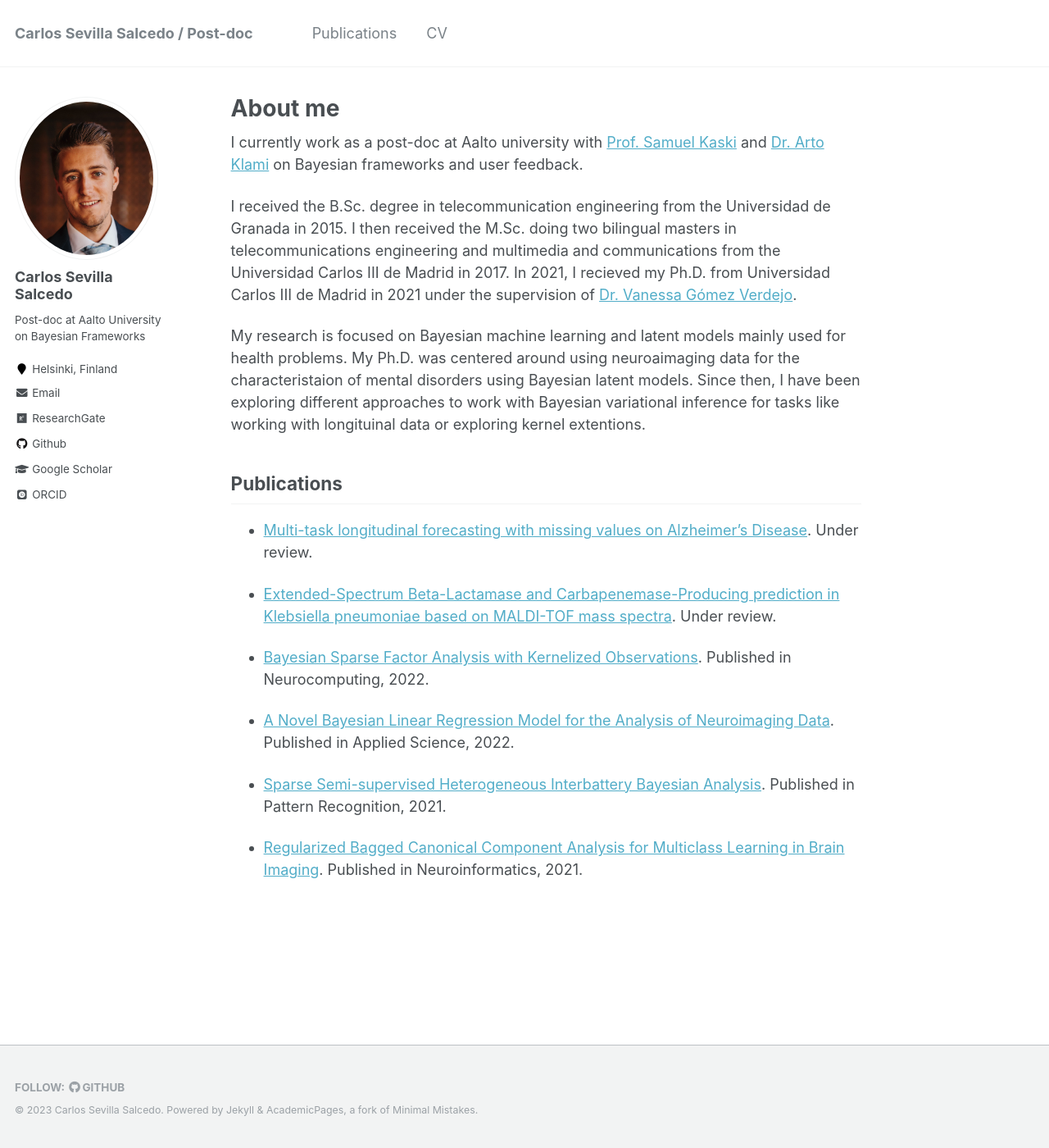
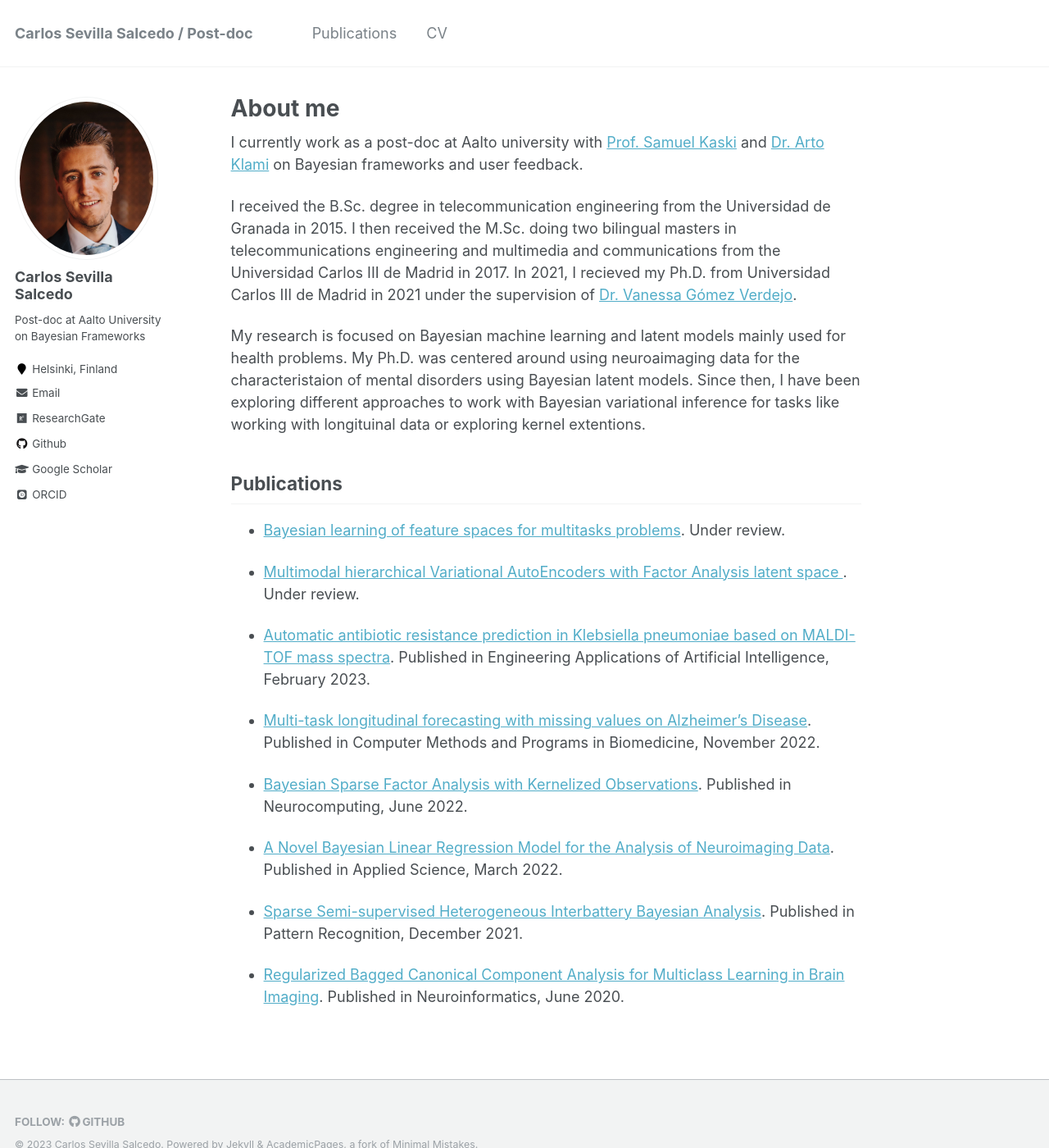
Before and after one commit to sevisal/sevisal.github.io, a Jekyll site: the page built from _pages/about.md, in a window 1280 px wide and 1400 px high. Shown: the whole window at 82% size. Built offline with Jekyll 4.4.1, drawn with Linux system fonts in a browser that asks for light colours; some web fonts are replaced.

Commit message:
Update publications

```diff
--- a/_pages/about.md
+++ b/_pages/about.md
@@ -17,20 +17,27 @@ My research is focused on Bayesian machine learning and latent models mainly use
 
 ## Publications
 
-- [Multi-task longitudinal forecasting with missing values on Alzheimer's Disease](https://arxiv.org/abs/2201.05040).
+- [Bayesian learning of feature spaces for multitasks problems](https://arxiv.org/abs/2209.03028).
 Under review.
 
-- [Extended-Spectrum Beta-Lactamase and Carbapenemase-Producing prediction in Klebsiella pneumoniae based on MALDI-TOF mass spectra](https://www.biorxiv.org/content/10.1101/2021.10.04.463058v4.abstract).
+- [Multimodal hierarchical Variational AutoEncoders with Factor Analysis latent space
+](https://arxiv.org/abs/2207.09185).
 Under review.
 
+- [Automatic antibiotic resistance prediction in Klebsiella pneumoniae based on MALDI-TOF mass spectra](https://www.sciencedirect.com/science/article/pii/S0952197622006340).
+Published in Engineering Applications of Artificial Intelligence, February 2023.
+
+- [Multi-task longitudinal forecasting with missing values on Alzheimer's Disease](https://www.sciencedirect.com/science/article/pii/S0169260722004382).
+Published in Computer Methods and Programs in Biomedicine, November 2022.
+
 - [Bayesian Sparse Factor Analysis with Kernelized Observations](https://www.sciencedirect.com/science/article/pii/S0925231222002946).
-Published in Neurocomputing, 2022.
+Published in Neurocomputing, June 2022.
 
 - [A Novel Bayesian Linear Regression Model for the Analysis of Neuroimaging Data](https://www.mdpi.com/2076-3417/12/5/2571).
-Published in Applied Science, 2022.
+Published in Applied Science, March 2022.
 
 - [Sparse Semi-supervised Heterogeneous Interbattery Bayesian Analysis](https://www.sciencedirect.com/science/article/pii/S0031320321003289).
-Published in Pattern Recognition, 2021.
+Published in Pattern Recognition, December 2021.
 
 - [Regularized Bagged Canonical Component Analysis for Multiclass Learning in Brain Imaging](https://link.springer.com/article/10.1007/s12021-020-09470-y).
-Published in Neuroinformatics, 2021.
+Published in Neuroinformatics, June 2020.
```
